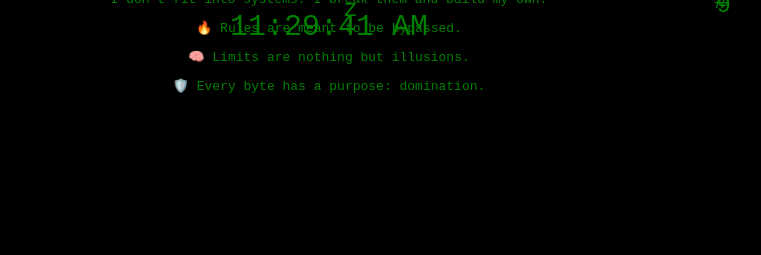
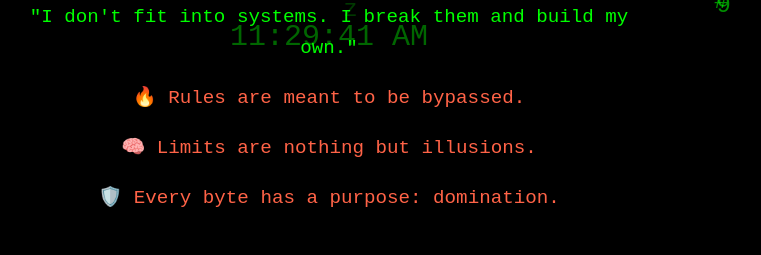
Before and after one commit to hector61000/hector61000, a plain HTML site: page index.html in a window 1280 px wide. Shown: the whole page, without its empty margins (311-1072 px from the left). Drawn offline with Linux system fonts and the light colour scheme.

Commit message:
Update index.html

```diff
--- a/index.html
+++ b/index.html
@@ -10,7 +10,7 @@
       padding: 0;
       background: black;
       color: green;
-      font-family: monospace;
+      font-family: 'Courier New', Courier, monospace;
       overflow: hidden;
       position: relative;
     }
@@ -30,6 +30,7 @@
     .matrix span {
       position: absolute;
       animation: fall linear infinite;
+      opacity: 0.8;
     }
 
     @keyframes fall {
@@ -41,23 +42,66 @@
       }
     }
 
-    /* تأثير الشيفرات */
+    /* تأثيرات خاصة لألوان متغيرة */
     .matrix span:nth-child(odd) {
       animation-duration: 5s;
+      color: rgba(0, 255, 0, 0.7);
     }
+
     .matrix span:nth-child(even) {
       animation-duration: 7s;
+      color: rgba(255, 0, 0, 0.7);
     }
 
+    /* تأثير الساعة */
     #clock {
-      font-family: 'Courier New', Courier, monospace;
       font-size: 30px;
-      color: green;
+      color: lime;
       position: absolute;
-      top: 10px;
+      top: 20px;
       left: 50%;
       transform: translateX(-50%);
       z-index: 1000;
+      font-family: 'Courier New', Courier, monospace;
+    }
+
+    /* تنسيق النصوص المركزية */
+    .content {
+      position: absolute;
+      top: 50%;
+      left: 50%;
+      transform: translate(-50%, -50%);
+      text-align: center;
+      color: lime;
+      z-index: 1000;
+      padding: 20px;
+      background: rgba(0, 0, 0, 0.6);
+      border-radius: 10px;
+    }
+
+    h1 {
+      font-size: 3rem;
+      text-shadow: 0 0 5px #00FF00, 0 0 10px #00FF00, 0 0 15px #00FF00;
+    }
+
+    p {
+      font-size: 1.2rem;
+      line-height: 1.6;
+    }
+
+    /* حركة الكلمة */
+    .highlight {
+      color: #FF6347;
+      animation: pulse 1s infinite alternate;
+    }
+
+    @keyframes pulse {
+      0% {
+        transform: scale(1);
+      }
+      100% {
+        transform: scale(1.2);
+      }
     }
   </style>
 </head>
@@ -68,6 +112,15 @@
 
   <!-- الساعة المتحركة -->
   <div id="clock"></div>
+
+  <!-- المحتوى -->
+  <div class="content">
+    <h1>👁️‍🗨️ OMAR ZAKARIA | SYSTEM BREACHER | CODE TERRORIST 🧠</h1>
+    <p>"I don't fit into systems. I break them and build my own."</p>
+    <p><span class="highlight">🔥 Rules are meant to be bypassed.</span></p>
+    <p><span class="highlight">🧠 Limits are nothing but illusions.</span></p>
+    <p><span class="highlight">🛡️ Every byte has a purpose: domination.</span></p>
+  </div>
 
   <script>
     const matrix = document.querySelector(".matrix");
@@ -81,20 +134,12 @@
       }, 7000);
     }, 100);
 
-    // الساعة المتحركة
+    // تحديث الساعة المتحركة
     setInterval(function () {
       let currentTime = new Date().toLocaleTimeString();
       document.getElementById('clock').innerHTML = currentTime;
     }, 1000);
   </script>
 
-  <div style="position: absolute; top: 50%; left: 50%; transform: translate(-50%, -50%); text-align: center; color: green; z-index: 1000;">
-    <h1>👁️‍🗨️ OMAR ZAKARIA | SYSTEM BREACHER | CODE TERRORIST 🧠</h1>
-    <p>"I don't fit into systems. I break them and build my own."</p>
-    <p>🔥 Rules are meant to be bypassed.</p>
-    <p>🧠 Limits are nothing but illusions.</p>
-    <p>🛡️ Every byte has a purpose: domination.</p>
-  </div>
-
 </body>
 </html>
```
